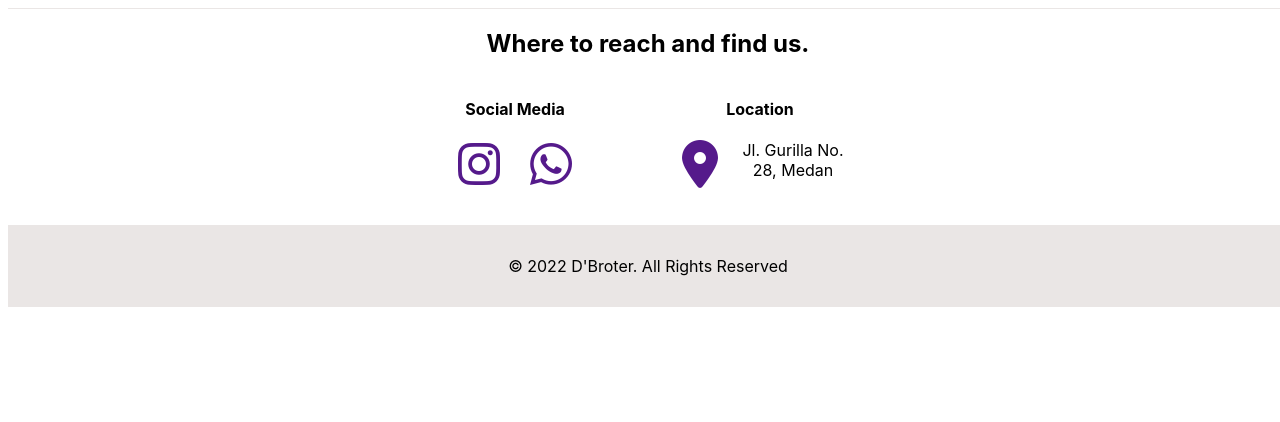
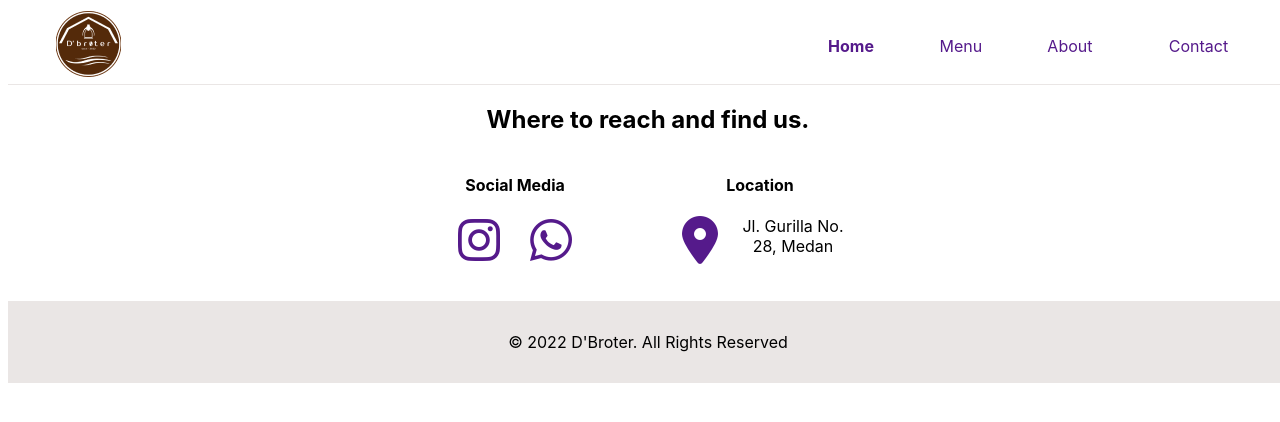
Before and after one commit to agantoim/Tugas-Kelompok-HTML-CSS-A21, a plain HTML site: page home.html in a window 1280 px wide. Drawn offline with Linux system fonts and the light colour scheme.

Commit message:
Update Section 1

```diff
--- a/home.html
+++ b/home.html
@@ -7,6 +7,18 @@
   </head>
   <body>
       <!-------------------------------Section 1-------------------------------->
+    <table border="0" width="100%">
+        <tr>
+            <td align="center">
+                <img src="..\Tugas-Kelompok-HTML-CSS-A21\assets\img\logo cafe 2.png">
+            </td>
+            <td width="50%"></td>
+            <td align="center"><a href="" class="menu"><b>Home</b></a></td>
+            <td align="center"><a href="" class="menu">Menu</a></td>
+            <td align="center"><a href="" class="menu">About</a></td>
+            <td align="center"><a href="" class="menu">Contact</a></td>
+        </tr>
+    </table>
     <header>
 
     </header>
--- a/stylesheet.css
+++ b/stylesheet.css
@@ -1,5 +1,8 @@
 /*-------------------------------Section 1--------------------------------*/
-
+.menu {
+    font-family: 'inter';
+    text-decoration: none;
+}
 /*-------------------------------Section 2--------------------------------*/
 
 /*-------------------------------Section 3--------------------------------*/
```
Also changed, not shown: assets/img/logo cafe 2.png (added).
